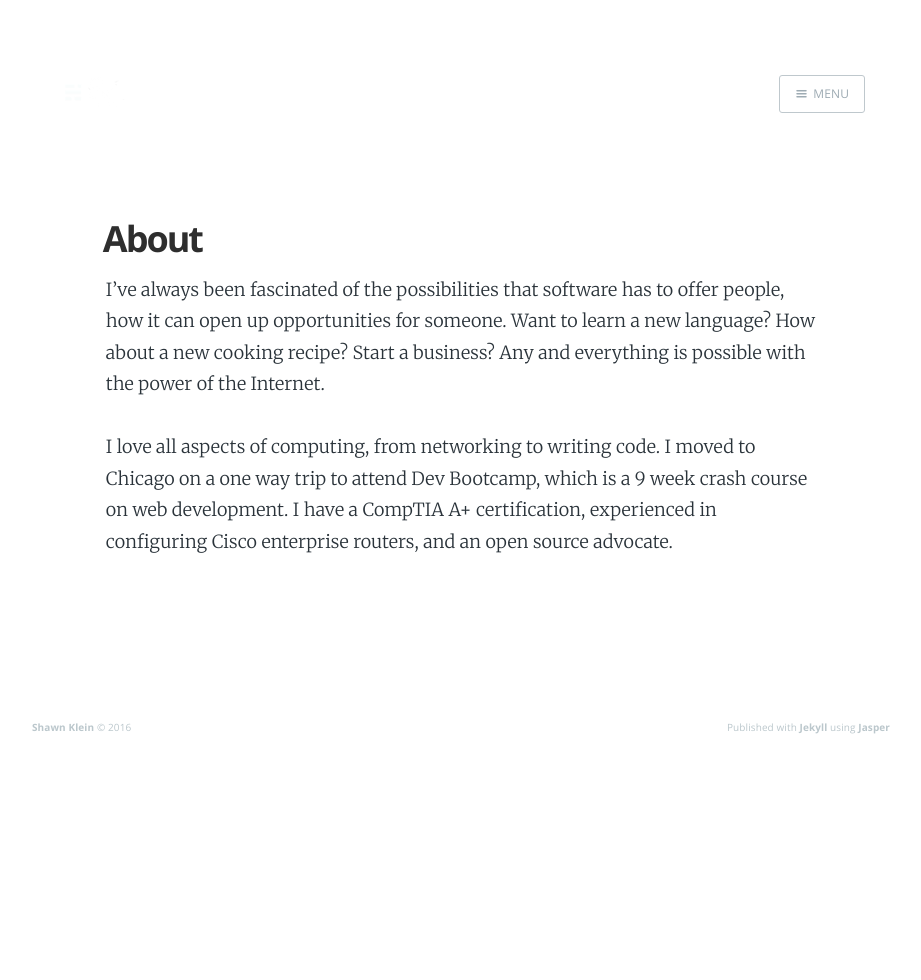
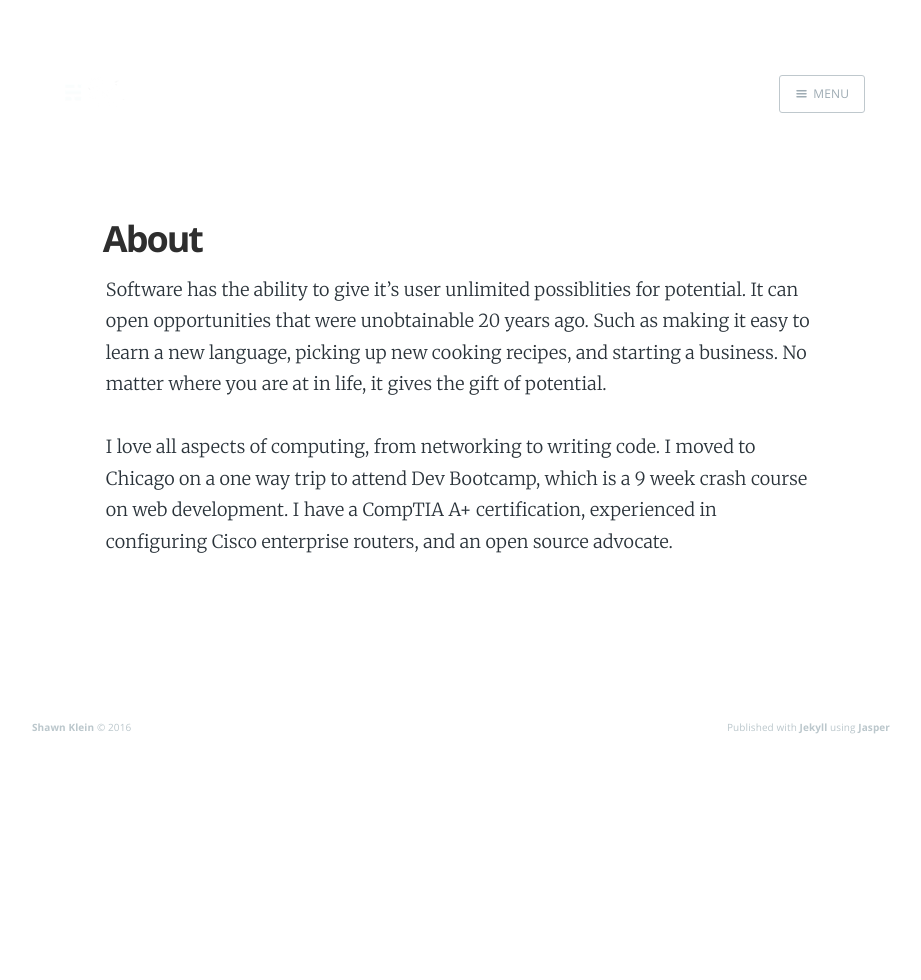
Before and after one commit to Carpk/ShawnKlein, a Jekyll site: the page built from about/index.md, in a window 1280 px wide. Shown: the whole page, without its empty margins (179-1100 px from the left). Built offline with Jekyll 4.4.1, drawn with Linux system fonts in a browser that asks for light colours; nearby versions of some CDN libraries; some web fonts are replaced; Markdown is read by kramdown in place of the engine named in the settings.

Commit message:
rewrote About page

```diff
--- a/about/index.md
+++ b/about/index.md
@@ -6,6 +6,6 @@ navigation: True
 logo: 'assets/images/logo.png'
 current: about
 ---
-I've always been fascinated of the possibilities that software has to offer people, how it can open up opportunities for someone. Want to learn a new language? How about a new cooking recipe? Start a business? Any and everything is possible with the power of the Internet.
+Software has the ability to give it's user unlimited possiblities for potential. It can open opportunities that were unobtainable 20 years ago. Such as making it easy to learn a new language, picking up new cooking recipes, and starting a business. No matter where you are at in life, it gives the gift of potential.
 
 I love all aspects of computing, from networking to writing code. I moved to Chicago on a one way trip to attend Dev Bootcamp, which is a 9 week crash course on web development. I have a CompTIA A+ certification, experienced in configuring Cisco enterprise routers, and an open source advocate.
```
